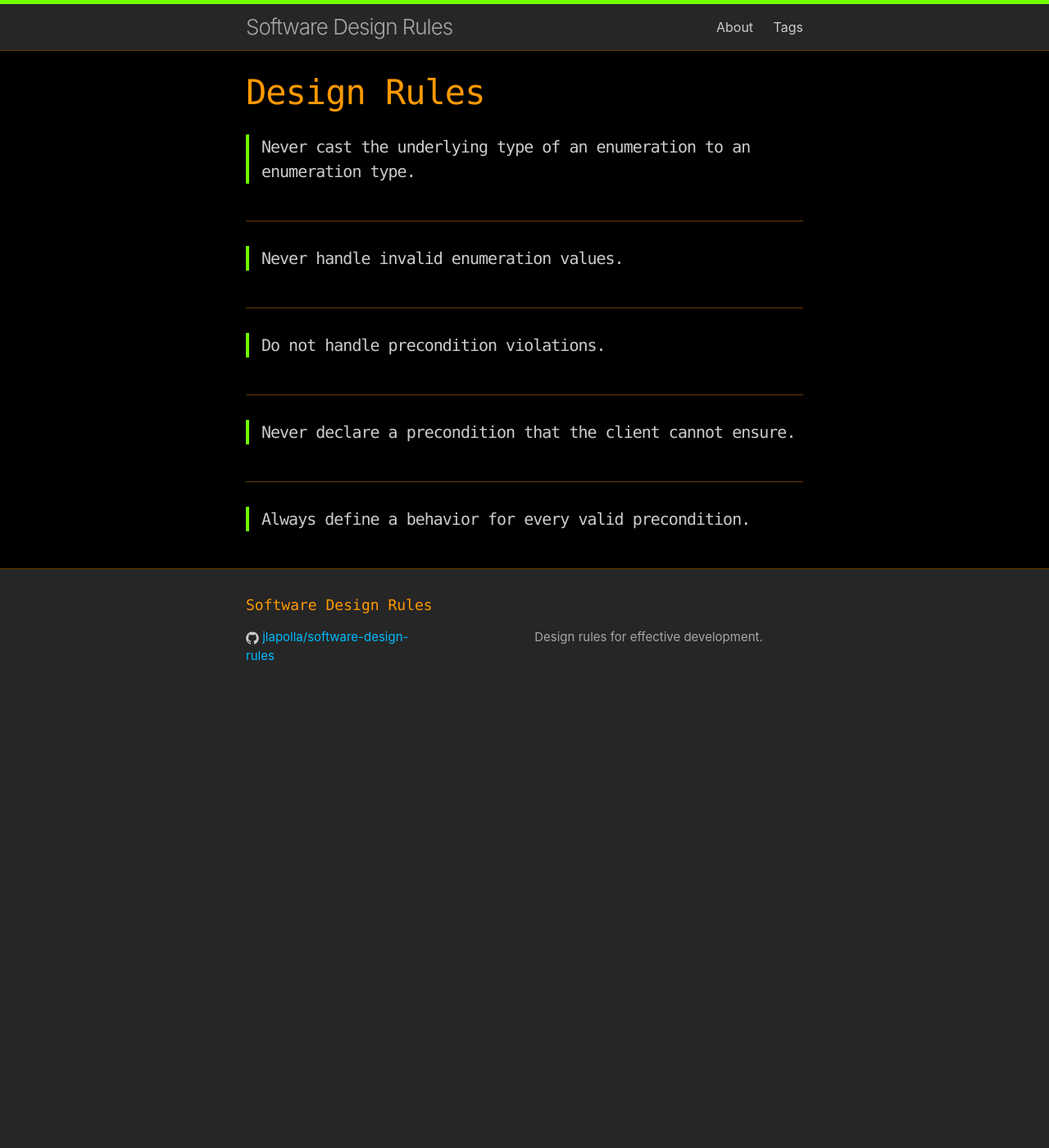
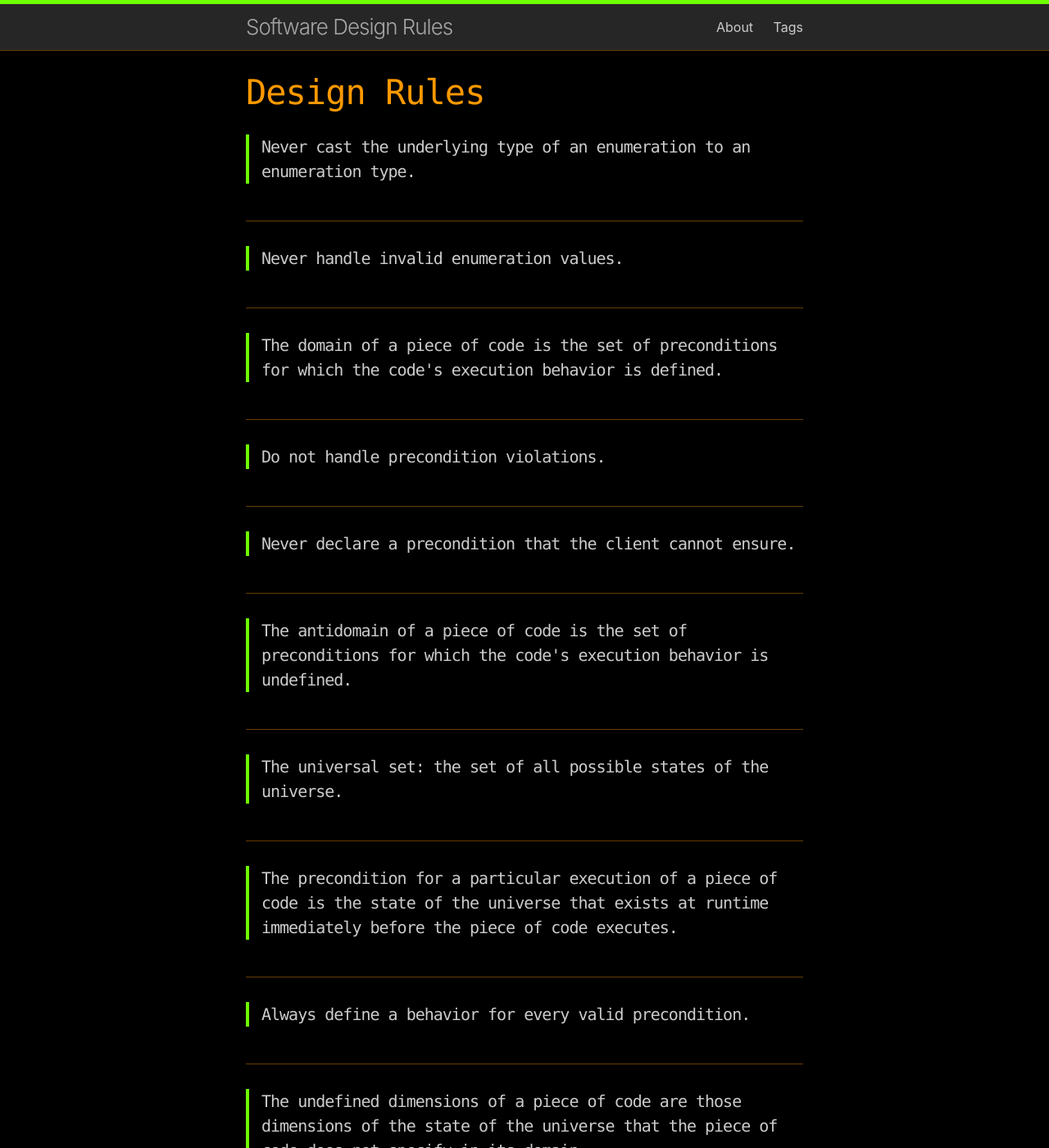
Before and after one commit to jlapolla/software-design-rules, a Jekyll site: the page built from index.html, in a window 1280 px wide and 1400 px high. Shown: the whole window at 82% size. Built offline with Jekyll 4.4.1, drawn with Linux system fonts in a browser that asks for light colours; some of the changed text lies outside the part shown.

Commit message:
Add content
- Much of this is still a work in progress. I've begun tagging the
  unfinished pieces as "draft".

```diff
--- /dev/null
+++ b/_rules/3b905612-0300-494f-8a47-9a700d3d615b.md
@@ -0,0 +1,24 @@
+---
+uuid: 3b905612-0300-494f-8a47-9a700d3d615b
+snippet: >
+  The domain of a piece of code is the set of preconditions for which
+  the code's execution behavior is defined.
+tags:
+  - 6fc1011b-4e81-4d8d-aaa1-8ef67b90f27d
+  - ecbd0f2f-1595-478f-a011-64a4f66e6e22
+---
+
+## It's not a design by contract "precondition"
+
+The concept of a domain is similar to the design by contract concept of
+a [precondition][1]. The difference is that the design by contract
+precondition defines the set of states in which a piece of code will
+execute successfully, whereas a domain defines the set of states in
+which a piece of code will execute in a defined manner.
+
+For example, consider a user login manager:
+
+{% highlight csharp %}
+{% endhighlight %}
+
+[1]: https://www.eiffel.org/doc/glossary#Precondition
--- /dev/null
+++ b/_rules/6a180852-bc8c-48fc-ac18-34c67145665e.md
@@ -0,0 +1,9 @@
+---
+uuid: 6a180852-bc8c-48fc-ac18-34c67145665e
+snippet: >
+  The antidomain of a piece of code is the set of preconditions for
+  which the code's execution behavior is undefined.
+tags:
+  - 6fc1011b-4e81-4d8d-aaa1-8ef67b90f27d
+  - ecbd0f2f-1595-478f-a011-64a4f66e6e22
+---
--- /dev/null
+++ b/_rules/8f96a5cf-b5e2-41d2-b1be-532054205f11.md
@@ -0,0 +1,202 @@
+---
+uuid: 8f96a5cf-b5e2-41d2-b1be-532054205f11
+snippet: >
+  The universal set: the set of all possible states of the universe.
+tags:
+  - 6fc1011b-4e81-4d8d-aaa1-8ef67b90f27d
+  - ecbd0f2f-1595-478f-a011-64a4f66e6e22
+  - 475a05b6-2880-46d1-ae6c-787bccc406f1
+---
+
+## Universal set thought experiment
+
+Consider a small universe which consists of two boolean variables: *x*
+and *y*. Our universe has two dimensions (or properties): the value of
+*x* and the value of *y*. Each of our universe's two dimensions has two
+possible values: *true* or *false*. Therefore, our universe has 4
+possible states:
+
+<div class="table">
+  <table>
+    <tr>
+      <th></th>
+      <th colspan="4">States</th>
+    </tr>
+    <tr>
+      <th>Dimensions</th>
+      <th>1</th>
+      <th>2</th>
+      <th class="highlight1">3</th>
+      <th>4</th>
+    </tr>
+    <tr>
+      <td class="center"><em>x</em></td>
+      <td class="center">F</td>
+      <td class="center">F</td>
+      <td class="center highlight1">T</td>
+      <td class="center">T</td>
+    </tr>
+    <tr>
+      <td class="center"><em>y</em></td>
+      <td class="center">F</td>
+      <td class="center">T</td>
+      <td class="center highlight1">F</td>
+      <td class="center">T</td>
+    </tr>
+  </table>
+</div>
+
+For example: state #3 (highlighted) is the state of the universe when
+*x* = *true* and *y* = *false*.
+
+When we add a new dimension to our universe, another boolean variable
+*z*, the number of possible states in our universe increases:
+
+<div class="table">
+  <table>
+    <tr>
+      <th></th>
+      <th colspan="8">States</th>
+    </tr>
+    <tr>
+      <th>Dimensions</th>
+      <th>1</th>
+      <th>2</th>
+      <th>3</th>
+      <th>4</th>
+      <th>5</th>
+      <th>6</th>
+      <th>7</th>
+      <th>8</th>
+    </tr>
+    <tr>
+      <td class="center"><em>x</em></td>
+      <td class="center">F</td>
+      <td class="center">F</td>
+      <td class="center">F</td>
+      <td class="center">F</td>
+      <td class="center">T</td>
+      <td class="center">T</td>
+      <td class="center">T</td>
+      <td class="center">T</td>
+    </tr>
+    <tr>
+      <td class="center"><em>y</em></td>
+      <td class="center">F</td>
+      <td class="center">F</td>
+      <td class="center">T</td>
+      <td class="center">T</td>
+      <td class="center">F</td>
+      <td class="center">F</td>
+      <td class="center">T</td>
+      <td class="center">T</td>
+    </tr>
+    <tr>
+      <td class="center"><em>z</em></td>
+      <td class="center">F</td>
+      <td class="center">T</td>
+      <td class="center">F</td>
+      <td class="center">T</td>
+      <td class="center">F</td>
+      <td class="center">T</td>
+      <td class="center">F</td>
+      <td class="center">T</td>
+    </tr>
+  </table>
+</div>
+
+A large program has many more than three dimensions, and the resulting
+universe has a large number of possible states.
+
+Now consider other dimensions outside of what we normally consider in
+programming. For example: the system's available memory, the CPU
+temperature, or the stability of the system's power supply. Our universe
+is getting bigger.
+
+<div class="table">
+  <table>
+    <tr>
+      <th></th>
+      <th colspan="8">States</th>
+    </tr>
+    <tr>
+      <th>Dimensions</th>
+      <th>1</th>
+      <th>2</th>
+      <th>3</th>
+      <th>4</th>
+      <th>5</th>
+      <th>6</th>
+      <th>7</th>
+      <th>...</th>
+    </tr>
+    <tr>
+      <td class="center"><em>x</em></td>
+      <td class="center">F</td>
+      <td class="center">F</td>
+      <td class="center">F</td>
+      <td class="center">F</td>
+      <td class="center">T</td>
+      <td class="center">T</td>
+      <td class="center">T</td>
+      <td class="center">...</td>
+    </tr>
+    <tr>
+      <td class="center"><em>y</em></td>
+      <td class="center">F</td>
+      <td class="center">F</td>
+      <td class="center">T</td>
+      <td class="center">T</td>
+      <td class="center">F</td>
+      <td class="center">F</td>
+      <td class="center">T</td>
+      <td class="center">...</td>
+    </tr>
+    <tr>
+      <td class="center"><em>z</em></td>
+      <td class="center">F</td>
+      <td class="center">T</td>
+      <td class="center">F</td>
+      <td class="center">T</td>
+      <td class="center">F</td>
+      <td class="center">T</td>
+      <td class="center">F</td>
+      <td class="center">...</td>
+    </tr>
+    <tr>
+      <td class="center"><em>Available memory</em></td>
+      <td class="center">1 MiB</td>
+      <td class="center">2 MiB</td>
+      <td class="center">3 MiB</td>
+      <td class="center">4 MiB</td>
+      <td class="center">5 MiB</td>
+      <td class="center">6 MiB</td>
+      <td class="center">7 MiB</td>
+      <td class="center">...</td>
+    </tr>
+    <tr>
+      <td class="center"><em>CPU temperature</em></td>
+      <td class="center">35 °C</td>
+      <td class="center">40 °C</td>
+      <td class="center">45 °C</td>
+      <td class="center">50 °C</td>
+      <td class="center">55 °C</td>
+      <td class="center">60 °C</td>
+      <td class="center">65 °C</td>
+      <td class="center">...</td>
+    </tr>
+    <tr>
+      <td class="center"><em>...</em></td>
+      <td class="center">...</td>
+      <td class="center">...</td>
+      <td class="center">...</td>
+      <td class="center">...</td>
+      <td class="center">...</td>
+      <td class="center">...</td>
+      <td class="center">...</td>
+      <td class="center">...</td>
+    </tr>
+  </table>
+</div>
+
+## Set theoretic definition
--- /dev/null
+++ b/_rules/cdb71281-b880-41ef-8b55-e26675bcccd0.md
@@ -0,0 +1,62 @@
+---
+uuid: cdb71281-b880-41ef-8b55-e26675bcccd0
+snippet: >
+  The precondition for a particular execution of a piece of code is the
+  state of the universe that exists at runtime immediately before the
+  piece of code executes.
+tags:
+  - 6fc1011b-4e81-4d8d-aaa1-8ef67b90f27d
+  - ecbd0f2f-1595-478f-a011-64a4f66e6e22
+---
+
+## Preconditions exist only at runtime
+
+There are at least two common uses for the word "precondition":
+
+- A constraint on the state of the universe which the caller must
+  satisfy before executing a piece of code. This constraint is specified
+  in the source code documentation as part of the code's [contract][3].
+  It does not vary at runtime. [Design by contract][1] uses the word
+  precondition in this sense. *(Further reading: [Eiffel][2])*
+- The state of the universe that exists at runtime immediately before a
+  piece of code executes. [Hoare logic][4] uses the word precondition in
+  this sense.
+
+These two uses of the word precondition lead to statements that seem
+contradictory. For example: the "Liskov substitution principle" says [we
+*CANNOT* strengthen the precondition][5], while the "consequence rule"
+in Hoare logic says [we *CAN* strengthen the precondition][6]. These two
+rules are not contradictory, they just use different senses of the word
+precondition.
+
+This site adopts the Hoare logic definition of the word precondition. To
+avoid confusion, this site uses the word "{% include rule-link.html
+uuid="3b905612-0300-494f-8a47-9a700d3d615b" text="domain" %}" for the
+design by contract sense of the word precondition (though a domain is
+slightly different from a design by contract precondition).
+
+## The state of the universe
+
+The *"state of the universe"* includes:
+
+- The state of all variables in the executing program.
+- The state of the hardware the program is executing on. For example:
+  available memory, CPU temperature, power source stability, et cetera.
+- The state of the physical world. For example: in robotics, a physical
+  barrier in front of the robot can affect the outcome of the execution
+  of a piece of code.
+- Everything.
+
+## Set notation
+
+The set of all possible preconditions is denoted by *U*.
+
+The set of all possible preconditions is equal to the set of all
+possible states of the universe.
+
+[1]: https://en.wikipedia.org/wiki/Precondition#In_object-oriented_programming
+[2]: https://www.eiffel.org/doc/glossary#Precondition
+[3]: https://www.eiffel.org/doc/glossary#Contract
+[4]: https://en.wikipedia.org/wiki/Hoare_logic
+[5]: http://softwareengineering.stackexchange.com/q/187613
+[6]: http://cs.stackexchange.com/q/65440
--- a/_rules/e1023324-1686-4c0a-a2b8-dc8d3360ae9e.md
+++ b/_rules/e1023324-1686-4c0a-a2b8-dc8d3360ae9e.md
@@ -6,17 +6,43 @@ tags:
 ---
 
 A [supplier][1] must define a behavior (or [postcondition][2]) for every
-valid precondition. In cases where a supplier can perform its duties
-successfully, the behavior is (typcially) to return normally with the
-correct postcondition. However, a supplier must also define what happens
-when the precondition is met, but it is not able to perform its duties
-for some other reason.
+valid precondition. However, this does not mean the supplier must return
+successfully for every valid precondition. In fact, a valid precondition
+may result in failure of the operation. A valid precondition does not
+guarantee a successfull return, it only guarantees a defined behavior.
+Compare with the discussion of undefined behaviors in {% include
+rule-link.html uuid="3c2010e2-5c44-42ba-80f8-02c7b8f6fa98" %}.
 
 A supplier that violates the rule does not give it's client enough
 information to effectively use the supplier.
 
 The rule complements {% include rule-link.html
 uuid="3c2010e2-5c44-42ba-80f8-02c7b8f6fa98" %}
+
+## Something
+
+In cases where a supplier can perform its duties
+successfully, the defined behavior is (typcially) *"Return normally with the
+correct postcondition"*. But there are other possibilities for a
+*"defined behavior"*, such as:
+
+- Throw an exception.
+- Do nothing.
+- Loop forever.
+- Crash the system.
+- And more!
+
+Consider a `TokenValidator` class:
+
+{% highlight csharp %}
+{% endhighlight %}
+
+
+
+
+However, a supplier must also define what happens
+when the precondition is met, but it is not able to perform its duties
+for some other reason.
 
 ## Preconditions do not guarantee success
 
--- /dev/null
+++ b/_rules/e5b4488a-8ae5-4f77-a9a6-2a85c2a8809a.md
@@ -0,0 +1,10 @@
+---
+uuid: e5b4488a-8ae5-4f77-a9a6-2a85c2a8809a
+snippet: >
+  The undefined dimensions of a piece of code are those dimensions of
+  the state of the universe that the piece of code does not specify in
+  its domain.
+tags:
+  - 6fc1011b-4e81-4d8d-aaa1-8ef67b90f27d
+  - ecbd0f2f-1595-478f-a011-64a4f66e6e22
+---
```
Also changed, not shown: other parts of _rules/e1023324-1686-4c0a-a2b8-dc8d3360ae9e.md (+0 -2 lines), _my_tags/475a05b6-2880-46d1-ae6c-787bccc406f1.md (added, +4 -0 lines), _my_tags/ecbd0f2f-1595-478f-a011-64a4f66e6e22.md (added, +4 -0 lines), _rules/3c2010e2-5c44-42ba-80f8-02c7b8f6fa98.md (+4 -3 lines).
